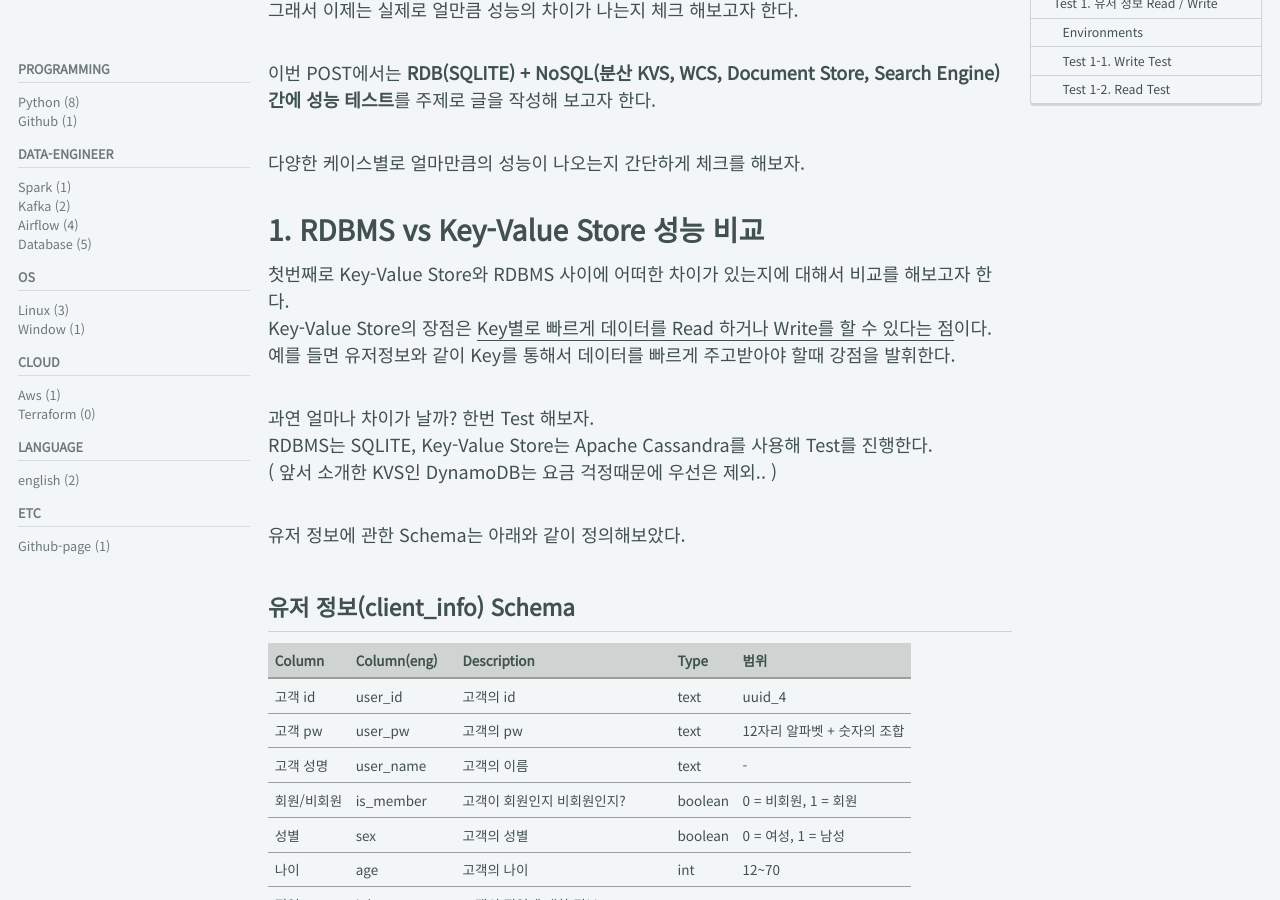
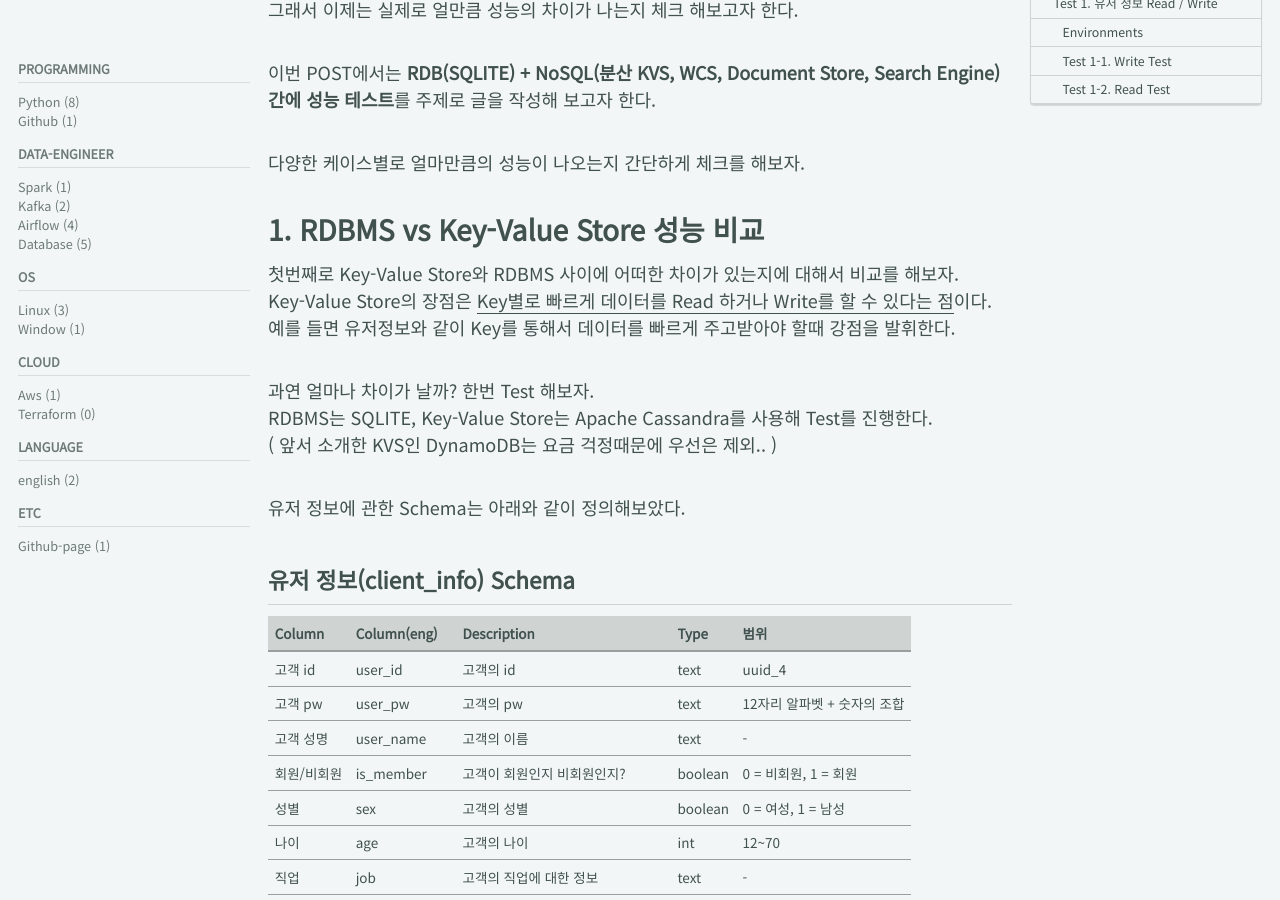
Before and after one commit to dlgldgldgld/dlgldgldgld.github.io, a Jekyll site: the page built from _posts/DataBase/2022-03-23-nosql_performance_test.md, in a window 1280 px wide and 900 px high, scrolled down 389 px. Built offline with Jekyll 4.4.1, drawn with Linux system fonts in a browser that asks for light colours; cached includes are drawn as plain includes; comment, search, counter and statistics services are not loaded.

Commit message:
글 수정

```diff
--- a/_posts/DataBase/2022-03-23-nosql_performance_test.md
+++ b/_posts/DataBase/2022-03-23-nosql_performance_test.md
@@ -17,7 +17,7 @@ tag: [Database, NoSQL]
 
 # 1. RDBMS vs Key-Value Store 성능 비교
 
-첫번째로 Key-Value Store와 RDBMS 사이에 어떠한 차이가 있는지에 대해서 비교를 해보고자 한다.
+첫번째로 Key-Value Store와 RDBMS 사이에 어떠한 차이가 있는지에 대해서 비교를 해보자.
 Key-Value Store의 장점은 <u>Key별로 빠르게 데이터를 Read 하거나 Write를 할 수 있다는 점</u>이다.
 예를 들면 유저정보와 같이 Key를 통해서 데이터를 빠르게 주고받아야 할때 강점을 발휘한다.
 
```
